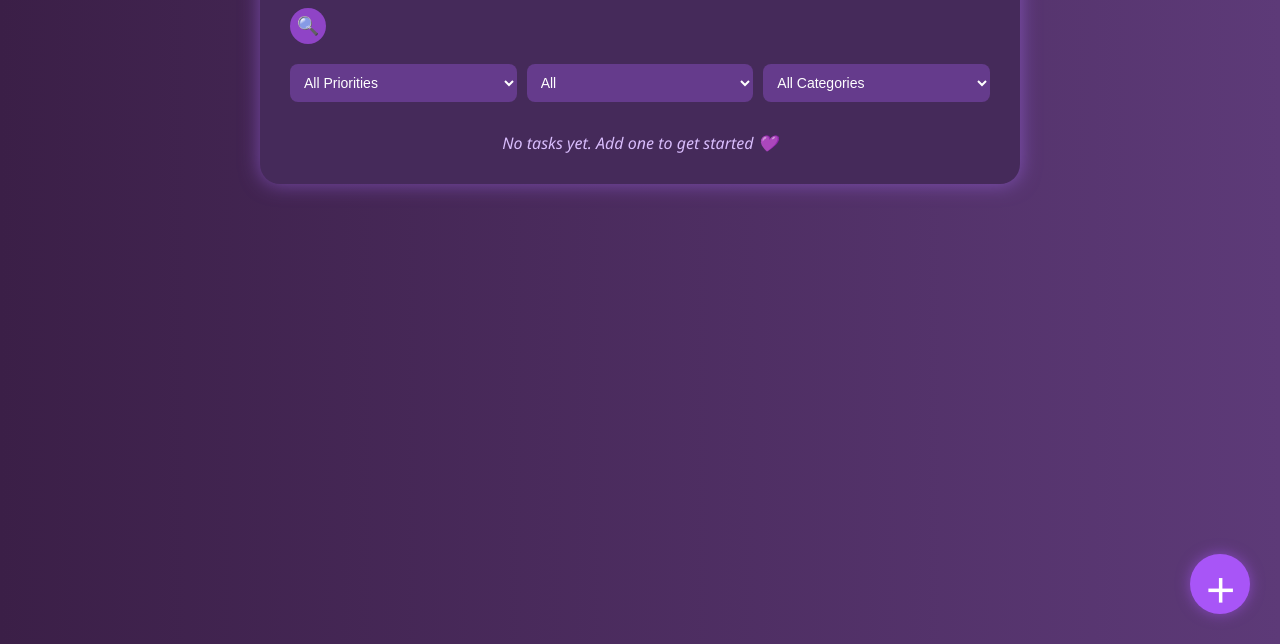
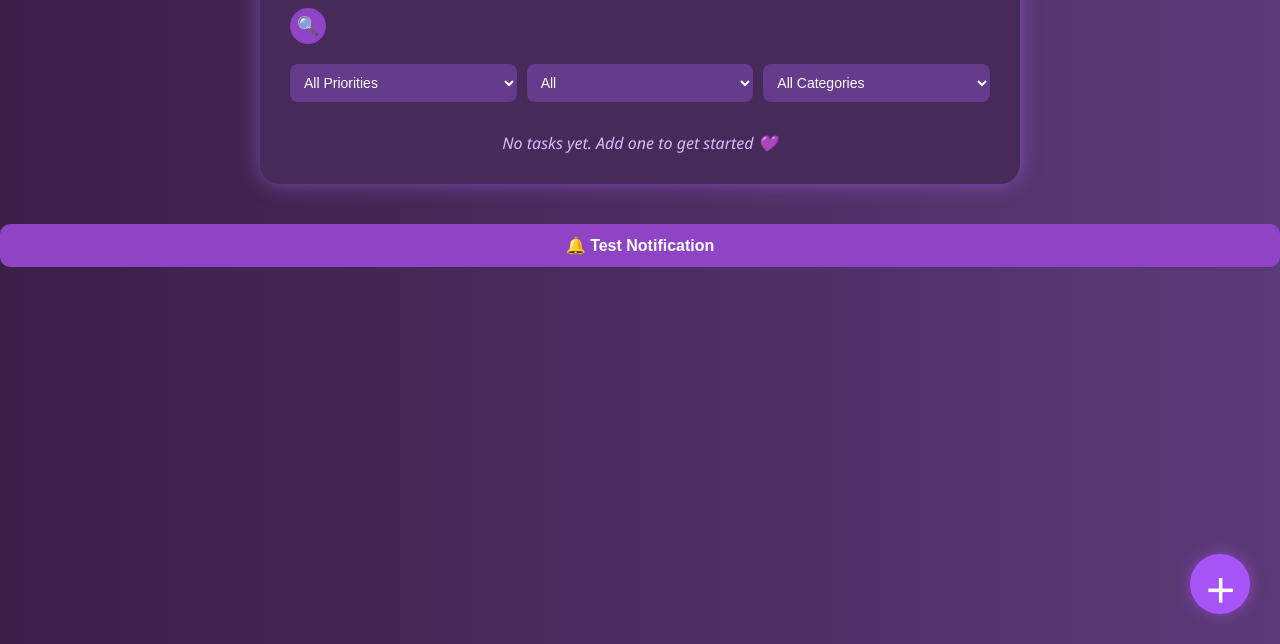
Before and after one commit to princessfaiza/Task-Planner, a plain HTML site: page index.html in a window 1280 px wide. Shown: the part 156-800 px from the top of the page. Drawn offline with Linux system fonts and the light colour scheme.

Commit message:
Update index.html

```diff
--- a/index.html
+++ b/index.html
@@ -474,8 +474,10 @@ body.light .filters-container select {
     </div>
   <div class="top-bar">
 </div>
-    <button onclick="testPush()">🔔 Test Notification</button>
 </div>
+<button onclick="testPush()">🔔 Test Notification</button>
+<button id="installBtn" onclick="installPWA()" style="display:none;">📲 Install App</button>
+
 <script>
 document.addEventListener("DOMContentLoaded", () => {
   let editingTaskId = null;
@@ -764,6 +766,19 @@ sortSelect.value = "dueDate-asc";
       });
     }
   }
+   function installPWA() {
+    if (deferredPrompt) {
+      deferredPrompt.prompt();
+      deferredPrompt.userChoice.then(choice => {
+        if (choice.outcome === "accepted") {
+          console.log("User accepted the A2HS prompt");
+        } else {
+          console.log("User dismissed the prompt");
+        }
+        deferredPrompt = null;
+      });
+    }
+   }
 </script>
 </body>
 </html>
```
